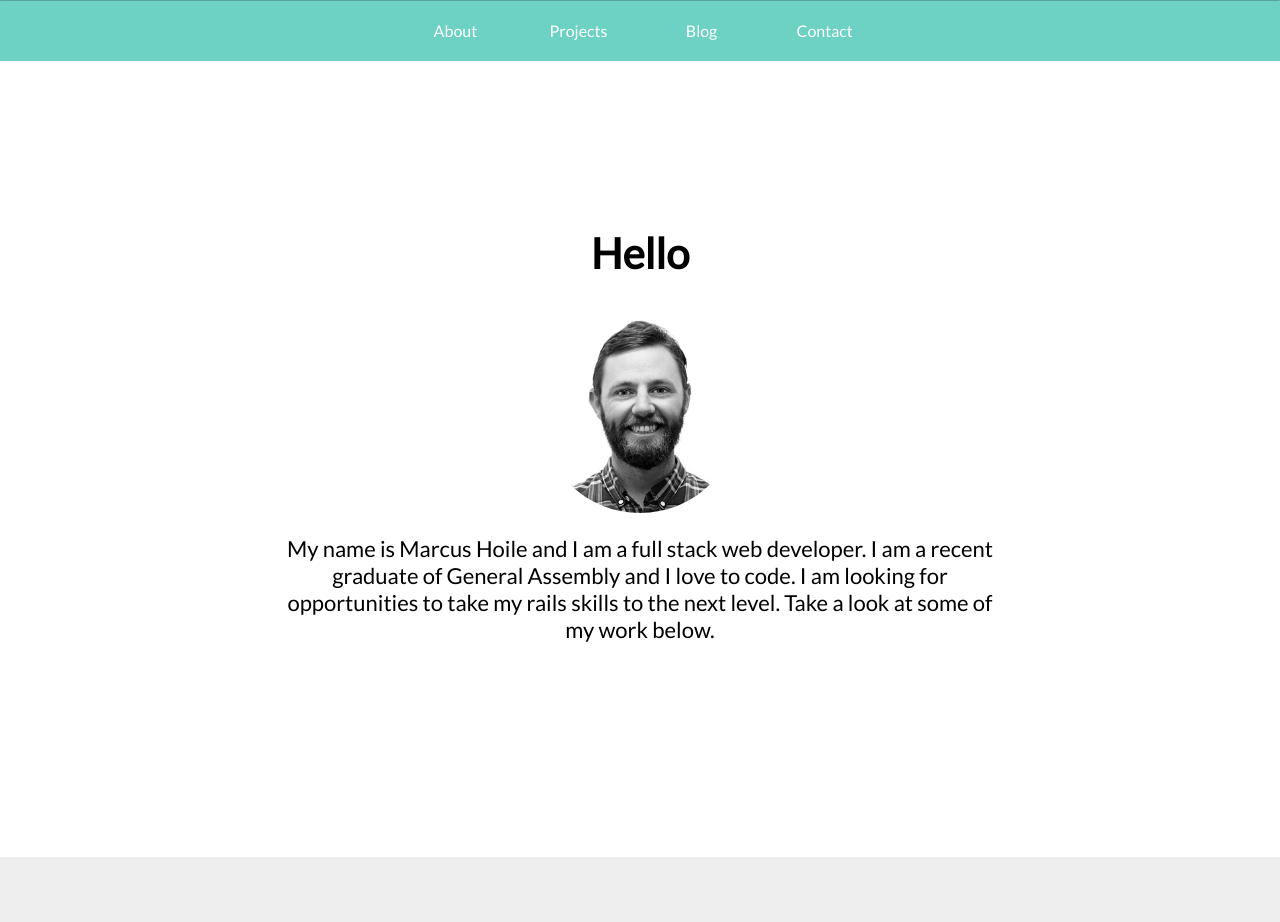
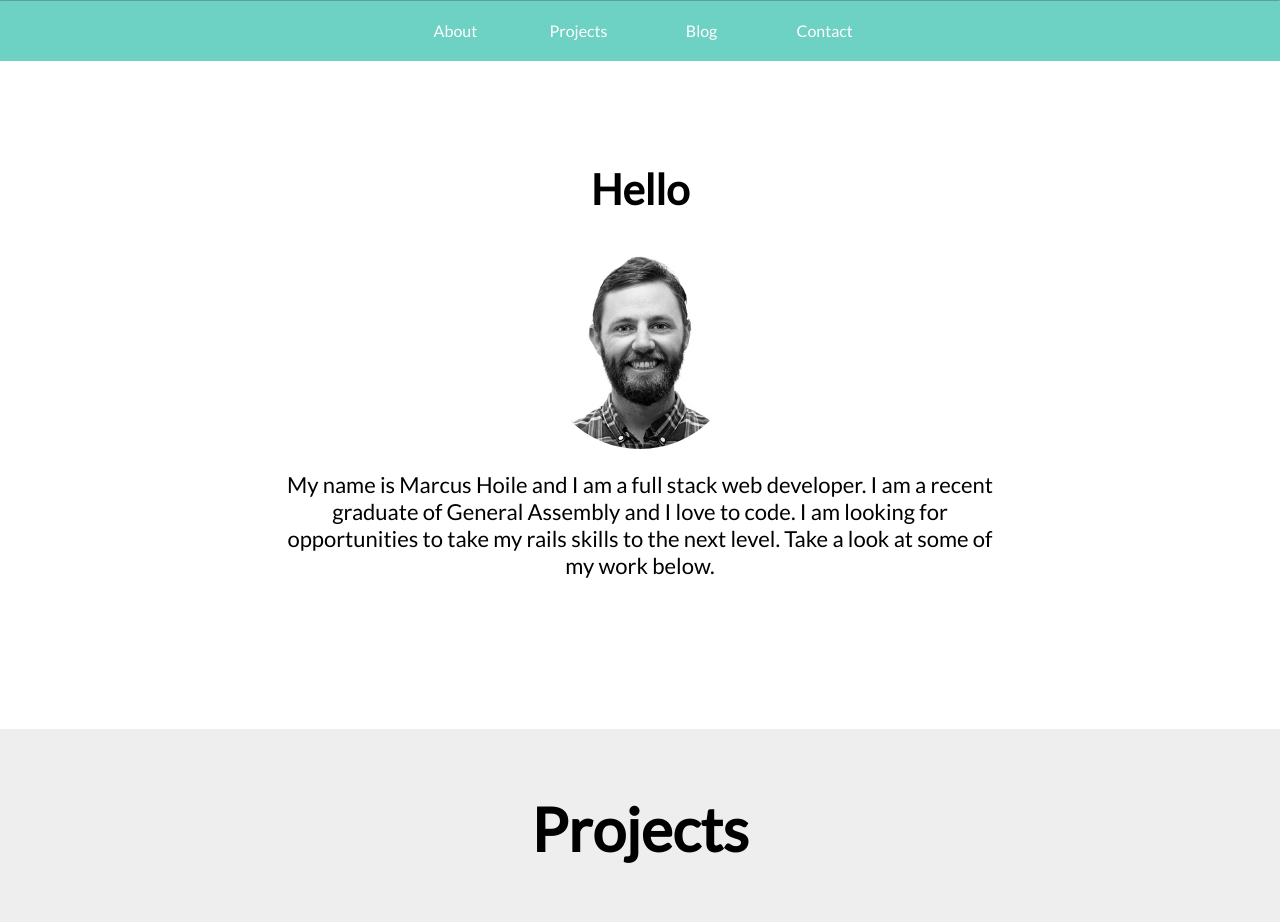
Before and after one commit to MarcusHoile/portfolio, a PHP site: page / in a window 1280 px wide. Shown: the part 799-1721 px from the top of the page. Run offline with PHP 8.4, Linux system fonts and the light colour scheme.

Commit message:
reset about me content padding

```diff
--- a/public/css/main.css
+++ b/public/css/main.css
@@ -338,3 +338,7 @@ h2 {
 .clearfix:after {
   clear:both;
 }
+
+#about-me-content {
+	padding: 0;
+}
```
